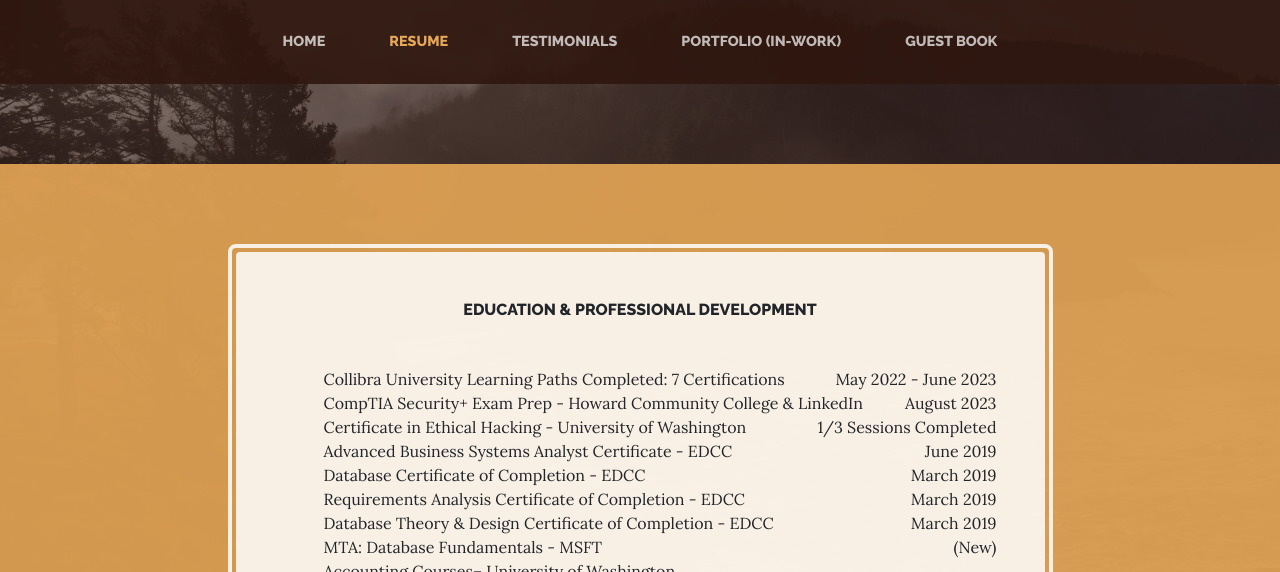
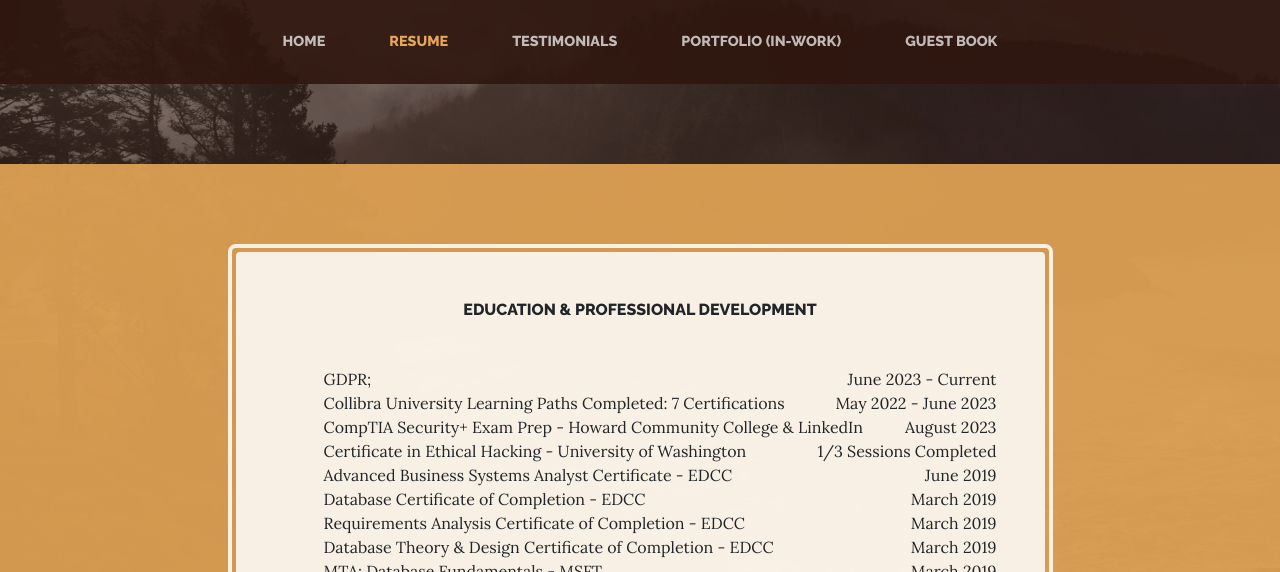
Before and after one commit to RealAmeliaBedelia/MoreAboutMe, a website: page resume.html in a window 1280 px wide. Shown: the part 228-800 px from the top of the page. Drawn offline with Linux system fonts and the light colour scheme.

Commit message:
Add files via upload

```diff
--- a/resume.html
+++ b/resume.html
@@ -67,7 +67,11 @@
 				<span class="section-heading-upper">EDUCATION & PROFESSIONAL DEVELOPMENT</span>
               </h2>
               <ul >
-		  <li class="list-unstyled-item list-hours-item d-flex">
+		             <li class="list-unstyled-item list-hours-item d-flex">
+                  GDPR;
+                  <span class="ml-auto">June 2023 - Current</span>
+                </li>
+                <li class="list-unstyled-item list-hours-item d-flex">
                   Collibra University Learning Paths Completed: 7 Certifications
                   <span class="ml-auto">May 2022 - June 2023</span>
                 </li>
@@ -97,10 +101,10 @@
                 </li>
 				<li class="list-unstyled-item list-hours-item d-flex">
                   MTA: Database Fundamentals - MSFT
-                  <span class="ml-auto">(New) </span>
+                  <span class="ml-auto">March 2019 </span>
                 </li>
                 <li class="list-unstyled-item list-hours-item d-flex">
-                  Accounting Courses– University of Washington
+                  Accounting Courses – University of Washington
                   <span class="ml-auto"></span>
                 </li>
                 <li class="list-unstyled-item list-hours-item d-flex">
```
